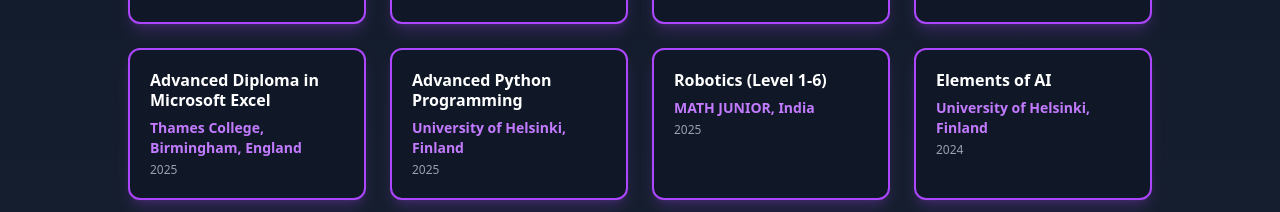
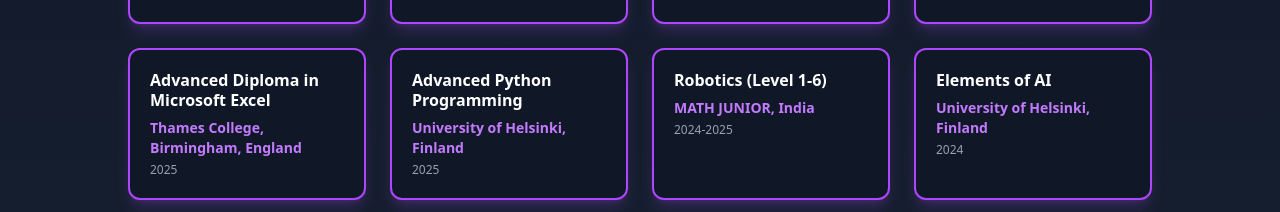
Before and after one commit to sarangmenon947/Portfolio, a React (Vite) app: page / in a window 1280 px wide. Shown: the part 5622-5834 px from the top of the page. Built offline with nearby package versions, Linux system fonts and the light colour scheme.

Commit message:
Initial commit

```diff
--- a/src/constants.js
+++ b/src/constants.js
@@ -410,7 +410,7 @@ export const certifications = [
         id: 11,
         name: "Robotics (Level 1-6)",
         institution: "MATH JUNIOR, India",
-        year: "2025",
+        year: "2024-2025",
     },
     {
         id: 12,
```
